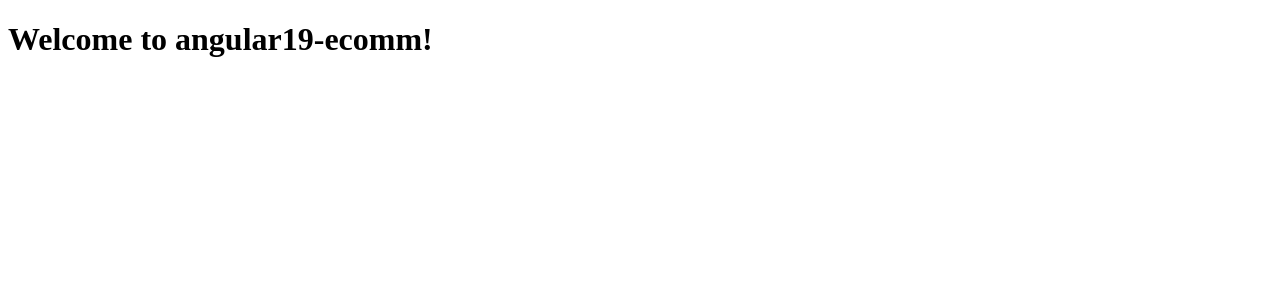
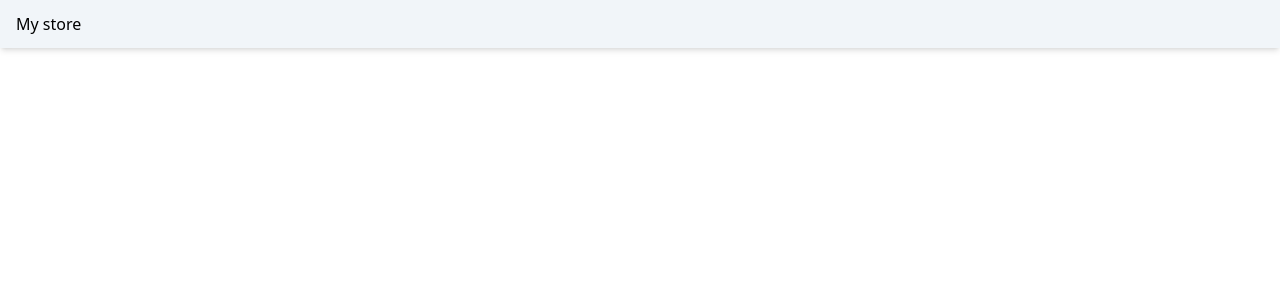
Before and after one commit to Arminbusatlic72/angular19-ecomm, an Angular app: page / in a window 1280 px wide. Shown: the top 300 px of the page. Built offline with nearby package versions, Linux system fonts and the light colour scheme.

Commit message:
adding Tailwind css, creating Header component

```diff
--- a/package.json
+++ b/package.json
@@ -27,12 +27,15 @@
     "@angular/cli": "^19.0.2",
     "@angular/compiler-cli": "^19.0.0",
     "@types/jasmine": "~5.1.0",
+    "autoprefixer": "^10.4.20",
     "jasmine-core": "~5.4.0",
     "karma": "~6.4.0",
     "karma-chrome-launcher": "~3.2.0",
     "karma-coverage": "~2.2.0",
     "karma-jasmine": "~5.1.0",
     "karma-jasmine-html-reporter": "~2.1.0",
+    "postcss": "^8.4.49",
+    "tailwindcss": "^3.4.15",
     "typescript": "~5.6.2"
   }
 }
--- a/src/app/app.component.ts
+++ b/src/app/app.component.ts
@@ -1,16 +1,11 @@
 import { Component } from '@angular/core';
-import { RouterOutlet } from '@angular/router';
+
+import { HeaderComponent } from './components/header/header.component';
 
 @Component({
   selector: 'app-root',
-  imports: [RouterOutlet],
-  template: `
-    <h1>Welcome to {{title}}!</h1>
-
-    <router-outlet />
-  `,
+  imports: [HeaderComponent],
+  template: ` <app-header></app-header> `,
   styles: [],
 })
-export class AppComponent {
-  title = 'angular19-ecomm';
-}
+export class AppComponent {}
--- /dev/null
+++ b/src/app/components/header/header.component.ts
@@ -0,0 +1,13 @@
+import { Component } from '@angular/core';
+
+@Component({
+  selector: 'app-header',
+  imports: [],
+  template: `
+    <div class="bg-slate-100 px-4 py-3 shadow-md"><span>My store</span></div>
+  `,
+  styles: `
+
+  `,
+})
+export class HeaderComponent {}
--- a/src/styles.scss
+++ b/src/styles.scss
@@ -1 +1,4 @@
+@tailwind base;
+@tailwind components;
+@tailwind utilities;
 /* You can add global styles to this file, and also import other style files */
--- /dev/null
+++ b/tailwind.config.js
@@ -0,0 +1,8 @@
+/** @type {import('tailwindcss').Config} */
+module.exports = {
+  content: ["./src/**/*.{html,ts}"],
+  theme: {
+    extend: {},
+  },
+  plugins: [],
+};
```
Also changed, not shown: 1 other file (tests, documents, lock files or other folders).
